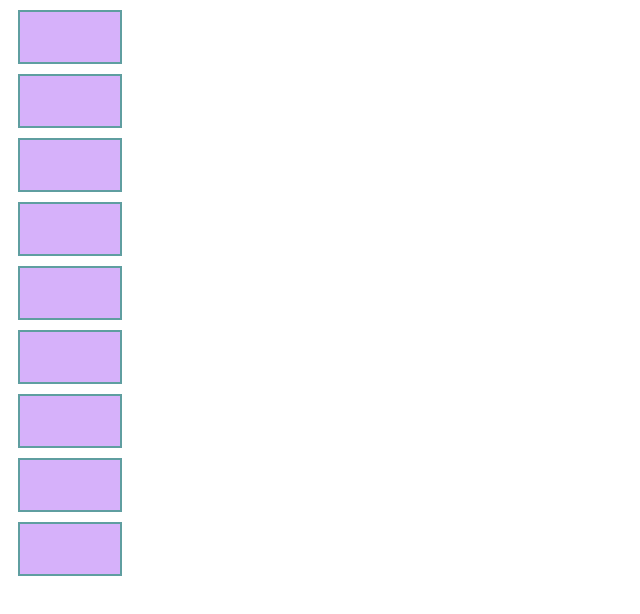
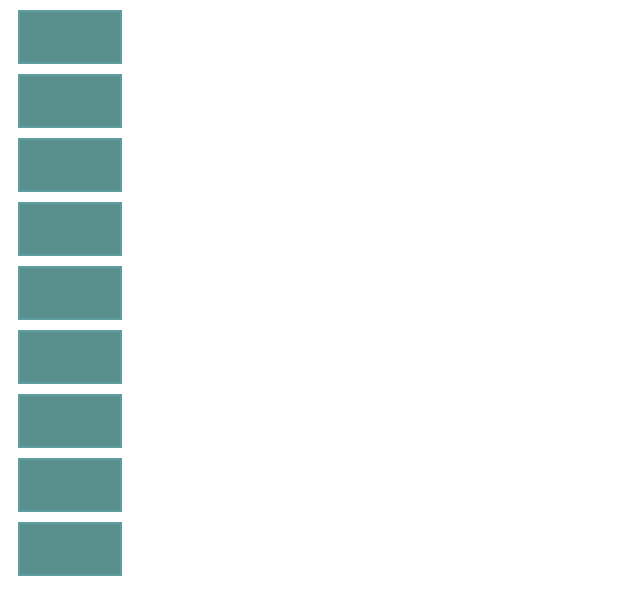
Before and after one commit to byAlice/DailyPractice, a plain HTML site: page move/6.html in a window 1280 px wide. Shown: the whole page, without its empty margins (0-640 px from the left). Drawn offline with Linux system fonts and the light colour scheme.

Commit message:
prepare for exam

```diff
--- a/move/css/6.css
+++ b/move/css/6.css
@@ -1,7 +1,7 @@
 div {
     width: 100px;
     height: 50px;
-    background: #d6b1fa;
+    background: rgb(89, 143, 141);
     margin: 10px;
     border: 2px solid cadetblue;
 }
```
